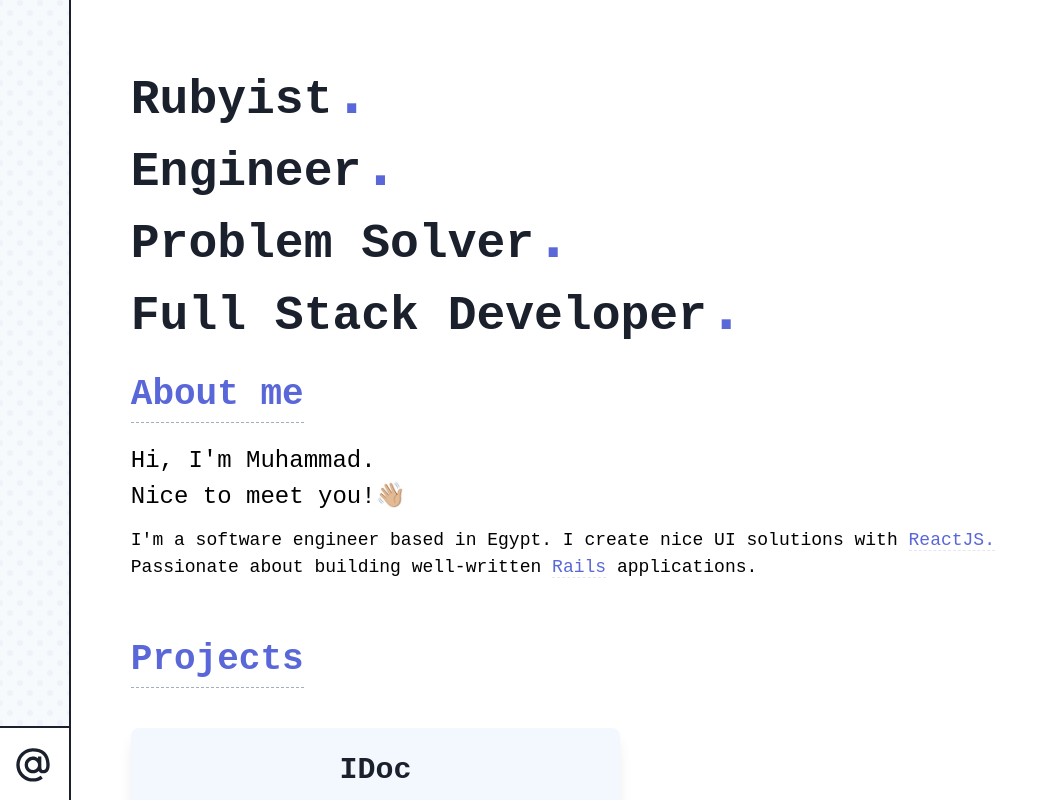
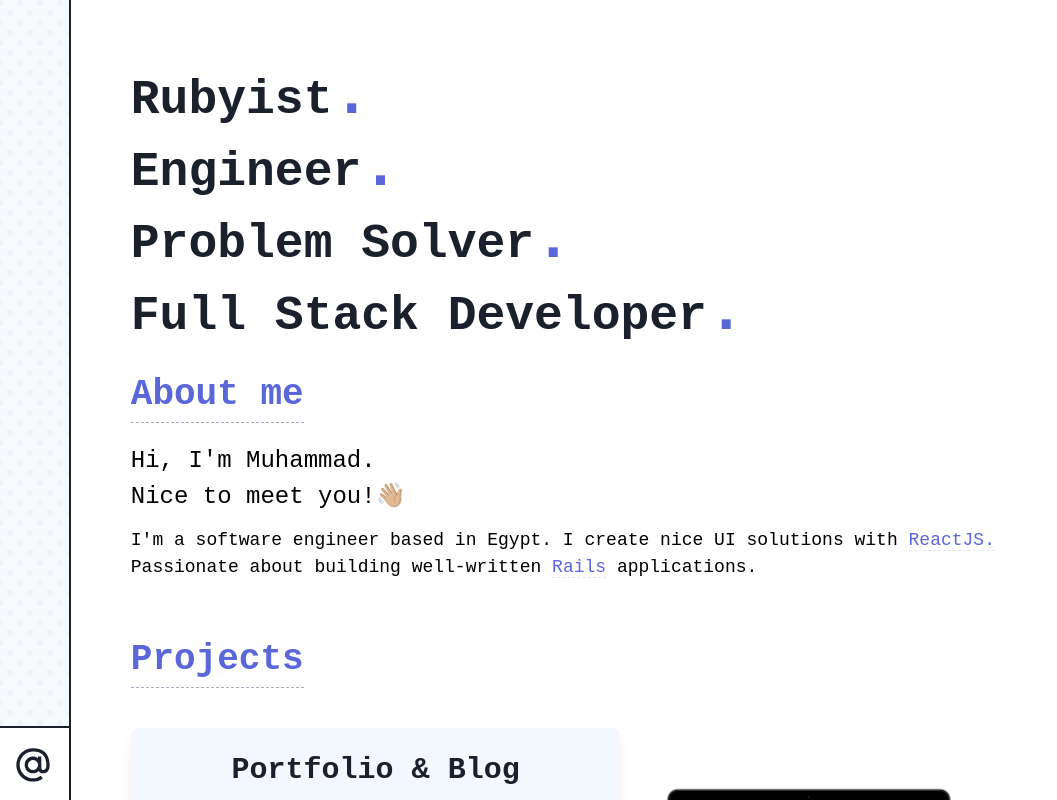
Before and after one commit to mosaaleb/me, a Gatsby site: page / in a window 1280 px wide. Shown: the full height of the page, 223-1280 px from the left. Built offline with nearby package versions, Linux system fonts and the light colour scheme; Gatsby itself is replaced by a stand-in of ours.

Commit message:
add portfolio in work showcase

```diff
--- a/src/hooks/useProjects.js
+++ b/src/hooks/useProjects.js
@@ -3,14 +3,23 @@ import { useState } from 'react';
 const useProjects = () => {
   const [projects] = useState([{
     id: 1,
-    name: 'IDoc',
+    name: 'Portfolio & Blog',
+    github: 'https://github.com/mosaaleb/me',
+    live: 'https://muhammadebeid.netlify.com/',
+    tags: ['GatsbyJS', 'React', 'GraphQL', 'Blog', 'TailwindCSS', 'Mobile'],
+    image: './assets/portfolio.png',
+    description: 'Personal portfolio where I showcase my work, share my ideas and writings.'
+  },
+  {
+    id: 2,
+    name: 'EDoc',
     github: 'https://github.com/mosaaleb/edoc',
     live: 'https://edoc-capstone.herokuapp.com/',
     tags: ['React', 'Redux', 'Rails', 'JSON API', 'RSpec', 'TailwindCSS', 'Mobile'],
-    image: './assets/idoc.png',
-    description: 'IDoc is a platform for finding Doctors by their specialties and scheduling appointments. Front-end is built with React and Back-end is built with Rails.'
+    image: './assets/edoc.png',
+    description: 'EDoc is a platform for finding Doctors by their specialties and scheduling appointments. Front-end is built with React and Back-end is built with Rails.'
   }, {
-    id: 2,
+    id: 3,
     name: 'Bookstore',
     github: 'https://github.com/mosaaleb/redux-bookstore',
     live: 'https://book-store-20.herokuapp.com/',
@@ -18,15 +27,15 @@ const useProjects = () => {
     image: './assets/bookstore.png',
     description: 'Bookstore is a platform for storing books and keep track of their progress. It uses Redux for managing application state.'
   }, {
-    id: 3,
+    id: 4,
     name: 'Devium',
     github: 'https://github.com/mosaaleb/fakebook',
     live: 'https://deviumio.herokuapp.com/',
     tags: ['Rails', 'Bootstrap', 'RSpec', 'TDD'],
     image: './assets/devium.png',
-    description: 'Devium is social networking platform for developers. You can connect with our peers and interact with them. Devium is built with Rails, with TDD process'
+    description: 'Devium is social networking platform for developers. You can connect with our peers and interact with them. Devium is built with Rails, with TDD process.'
   }, {
-    id: 4,
+    id: 5,
     name: 'Atlas',
     github: 'https://github.com/mosaaleb/Atlas',
     live: 'https://xenodochial-carson-49ee2c.netlify.com/',
@@ -34,7 +43,7 @@ const useProjects = () => {
     image: './assets/atlas.png',
     description: 'Atlas allows you to access weather data for any location. It uses the Open Weather API to read current weather states, along with the use of Current Location API to automatically detect user current location.'
   }, {
-    id: 5,
+    id: 6,
     name: 'Calculator',
     github: 'https://github.com/mosaaleb/react-calculator',
     live: 'https://react-ulator.herokuapp.com/',
```
Also changed, not shown: static/assets/edoc.png (added), static/assets/idoc.png (deleted), static/assets/portfolio.png (added).
